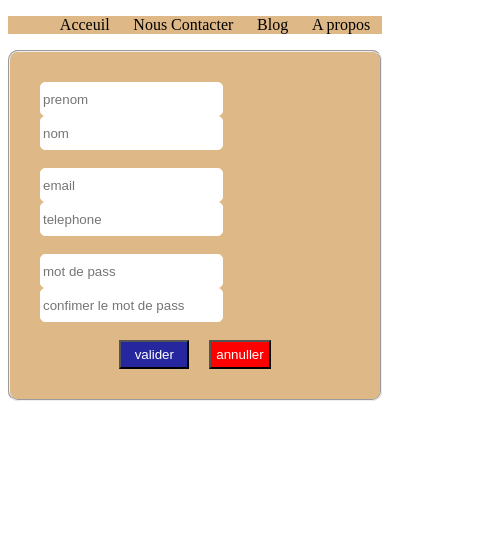
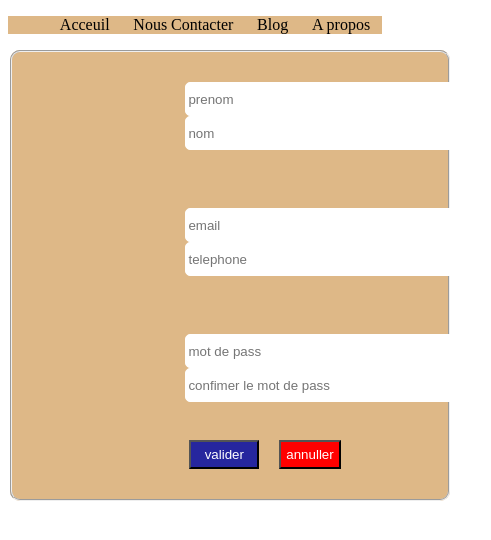
Before and after one commit to AidaDiop/AT-html-css, a plain HTML site: page index.html in a window 390 px wide. Shown: the whole page, 491 px wide, since content can reach past the window. Drawn offline with Linux system fonts and the light colour scheme.

Commit message:
AT-html-css

```diff
--- a/index.html
+++ b/index.html
@@ -18,6 +18,8 @@
     <form action="">
 
         <fieldset class="container">
+
+    <div class="cont">
             <div>
                 <input type="text" placeholder="prenom" name="nom">
                 <input type="text" placeholder="nom" name="nom">
@@ -32,11 +34,14 @@
                 <input type="text" placeholder="mot de pass" name="password">
                 <input type="text" placeholder="confimer le mot de pass" name="password">
             </div><br>
+    </div>
 
             <div class="butt">
                 <button class="val">valider</button>
                 <button class="annu">annuller</button>
             </div>
+
+
         </fieldset>
 
     </form>
--- a/style.css
+++ b/style.css
@@ -19,12 +19,20 @@ ul{
  }
 
  .container{
-    max-width: 340px;
     padding: 30px;
     border-radius: 10px 10px 10px 10px;
     background-color: burlywood;
-    margin: auto;
+    align-items: center;
+    gap: 20px;
+ }
 
+ .cont{
+   justify-content: center;
+   display: flex;
+   flex-direction: column;
+   flex-wrap: wrap;
+   margin-left: 24%;
+   gap: 20px;
  }
 
  input{
@@ -32,6 +40,9 @@ ul{
    border-radius: 5px 5px 5px 5px;
    border: 1px solid white;
    outline: none;
+   width: 300px;
+   justify-content: center;
+   align-items: center;
 
  }
 
@@ -42,3 +53,14 @@ ul{
    gap: 20px;
    justify-content: center;
   }
+
+  @media screen and (max-width: 412px){
+    .container{
+        padding-left: 100px;
+
+     }
+
+     .butt{
+        padding-left: -20px;
+      }
+  }
```
